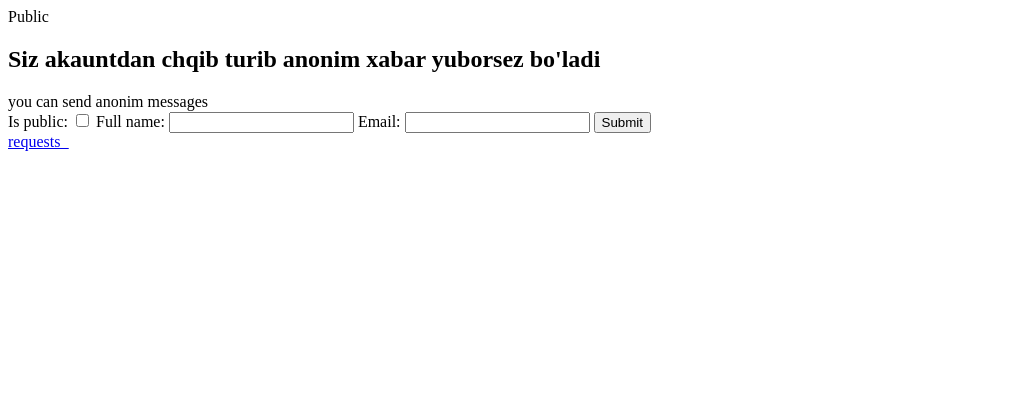
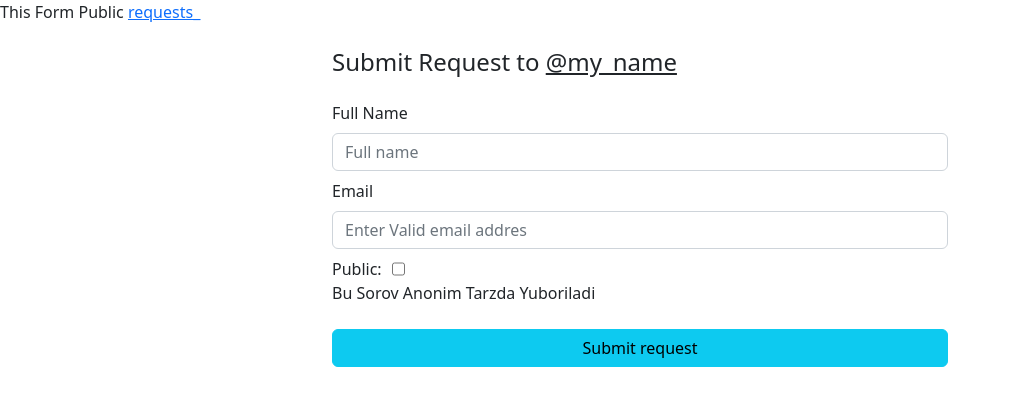
Before and after one commit to Single-Dev/Forms, a Django app: page /form/20221222184105943153/ in a window 1280 px wide. Shown: the top 406 px of the page, without its empty margins (0-1011 px from the left). Run offline with Django 4.2, Linux system fonts and the light colour scheme; data comes from the database, SQL or seed files in the repository; both versions use the stored data as it was after the commit; some libraries are stand-ins or nearby versions.

Commit message:
make it better submit request

```diff
--- a/forms/form.py
+++ b/forms/form.py
@@ -23,4 +23,4 @@
 class CreateFormRequestTest(forms.ModelForm):
     class Meta:
         model = FormRequest
-        fields = ['is_public', 'full_name', 'email']
+        fields = ['is_public', 'full_name', 'email', 'as_anonim']
--- a/forms/models.py
+++ b/forms/models.py
@@ -22,6 +22,7 @@ class FormRequest(models.Model):
     form = models.ForeignKey(Form, on_delete=models.CASCADE, related_name="form_requests")
     user = models.ForeignKey(CustomUser, on_delete=models.CASCADE, null=True, blank=True, related_name='user_request')
     is_public = models.BooleanField(default=False)
+    as_anonim = models.BooleanField(default=False)
     view = models.BooleanField(default=False)
     full_name = models.CharField(max_length=32)
     email = models.EmailField()
--- a/forms/views.py
+++ b/forms/views.py
@@ -81,7 +81,7 @@ def NewFormView(request):
 def SingleFormView(request, slug):
     single = Form.objects.get(slug=slug)
     # ----------------------- shu formaga kelgan sorovlarni ko'rish ----------------------- #
-    tab = request.GET.get('tab')
+    tab = request.GET.get('form')
     requests_ = None
     if tab == "requests":
         if request.user.username == single.author.username:
@@ -92,16 +92,16 @@ def SingleFormView(request, slug):
     # ----------------------- Sorov Yubirish uchun Forma tayyorlash ----------------------- #
     form_ = get_object_or_404(Form, slug=slug)
     user_r = None
+    # Agar Anonim Sorovlaar uchun ruxsat etilmagan bo'lsa
     if single.anonim_requests == False:
         if request.user.is_authenticated:
             user_r = get_object_or_404(CustomUser, username=request.user)
         else:
-            return HttpResponseRedirect(request.META.get('HTTP_REFERER'))
+            return redirect(f"/login/?next={request.path}")
     else:
-        if request.user.is_authenticated:
-            user_r = get_object_or_404(CustomUser, username=request.user)
-        else:
+        if not request.user.is_authenticated:
             user_r = get_object_or_404(CustomUser, username='anonim')
+    # Agar Anonim Sorovlaar uchun ruxsat etilmagan bo'lsa
     form_requests_count = form_.form_requests.count()
     new_request = None
     if request.method == 'POST':
@@ -109,6 +109,15 @@ def SingleFormView(request, slug):
         if request_form.is_valid():
             new_request = request_form.save(commit=False)
             new_request.form = form_
+
+            # -------------- Agar Anonim Sorovlaar uchun ruxsat etilgan bo'lsa
+            if single.anonim_requests == True and request.user.is_authenticated:
+                if new_request.as_anonim == False:
+                    user_r = get_object_or_404(CustomUser, username=request.user)
+                else:
+                    user_r = get_object_or_404(CustomUser, username='anonim')
+            # -------------- Agar Anonim Sorovlaar uchun ruxsat etilgan bo'lsa
+
             new_request.user = user_r
             new_request.save()
             return redirect("base:submit_success", slug)
--- a/templates/pages/single-form.html
+++ b/templates/pages/single-form.html
@@ -1,34 +1,56 @@
 <!DOCTYPE html>
+{% load static %}
 <html lang="en">
 <head>
     <meta charset="UTF-8">
     <meta http-equiv="X-UA-Compatible" content="IE=edge">
     <meta name="viewport" content="width=device-width, initial-scale=1.0">
     <title>{{ single.title }} ({{ form_requests_count }})</title>
+    <link href="{% static 'assets/vendor/bootstrap/css/bootstrap.min.css' %}" rel="stylesheet">
+    <link href="{% static 'assets/vendor/bootstrap-icons/bootstrap-icons.css' %}" rel="stylesheet">
 </head>
 <body>
     {% if single.is_public %}
-    <span>Public</span>
+    <span>This Form Public</span>
     {% else %}
-    <span>Private</span>
+    <span>This Form Private</span>
     {% endif %}
-    <br>
-    {% if single.anonim_requests %}
-    <h2>Siz akauntdan chqib turib anonim xabar yuborsez bo'ladi</h2>
-    {% endif %}
-    {{ single.message }}
 
-    <form method="post">
-        {% csrf_token %}
-        {{ request_form }}
-        <button type="submit">Submit</button>
-    </form>
-    <a href="?tab=requests">requests_</a>
+    <a href="?form=requests">requests_</a>
     <br>
     {% for y in requests_ %}
     <br>
     {{ y.full_name }}
     <br>
     {% endfor %}
+
+    <div class="container w-50 mt-4">
+        <h4>Submit Request to <a target="_blank" href="{% url 'base:profile' single.author %}" class="text-dark">@{{ single.author }}</a></h4>
+        <form method="post" class="mt-4">
+            {% csrf_token %}
+            {% load widget_tweaks %}
+            <label for="full_name">Full Name</label>
+            {% render_field request_form.full_name type="text" id="full_name" class="form-control mt-2 mb-2" placeholder="Full name" %}
+            <label for="email">Email</label>
+            {% render_field request_form.email type="email" class="form-control mt-2 mb-2" id="email" placeholder="Enter Valid email addres" %}
+            <span class="d-flex">
+                <label for="is_public" style="margin-right: 10px;">Public: </label>
+                {% render_field request_form.is_public id="is_public" %}
+            </span>
+            {% if single.anonim_requests == True and request.user.is_authenticated %}
+            <span class="d-flex">
+                <label for="as_anonim" style="margin-right: 10px;">Anonim: </label>
+                {% render_field request_form.as_anonim id="as_anonim" %}
+            </span>
+            {% else %}
+            {% if request.user.is_authenticated %}
+            <span>Bu Sorov <a href="{% url 'base:profile' request.user %}" class="text-dark">@{{request.user}}</a>dan yuboriladi</span>
+            {% else %}
+            <span>Bu Sorov Anonim Tarzda Yuboriladi</span>
+            {% endif %}
+            {% endif %}
+            <button class="btn btn-info w-100 mt-4" type="submit">Submit request</button>
+        </form>
+    </div>
 </body>
 </html>
--- a/templates/pages/success.html
+++ b/templates/pages/success.html
@@ -8,6 +8,6 @@
 </head>
 <body>
     ThankYou {{ request.user.username }}
-    {{ single.submit_success }}
+    {{ single.message }}
 </body>
 </html>
```
Also changed, not shown: db.sqlite3, forms/migrations/0022_formrequest_as_anonim.py (added).
